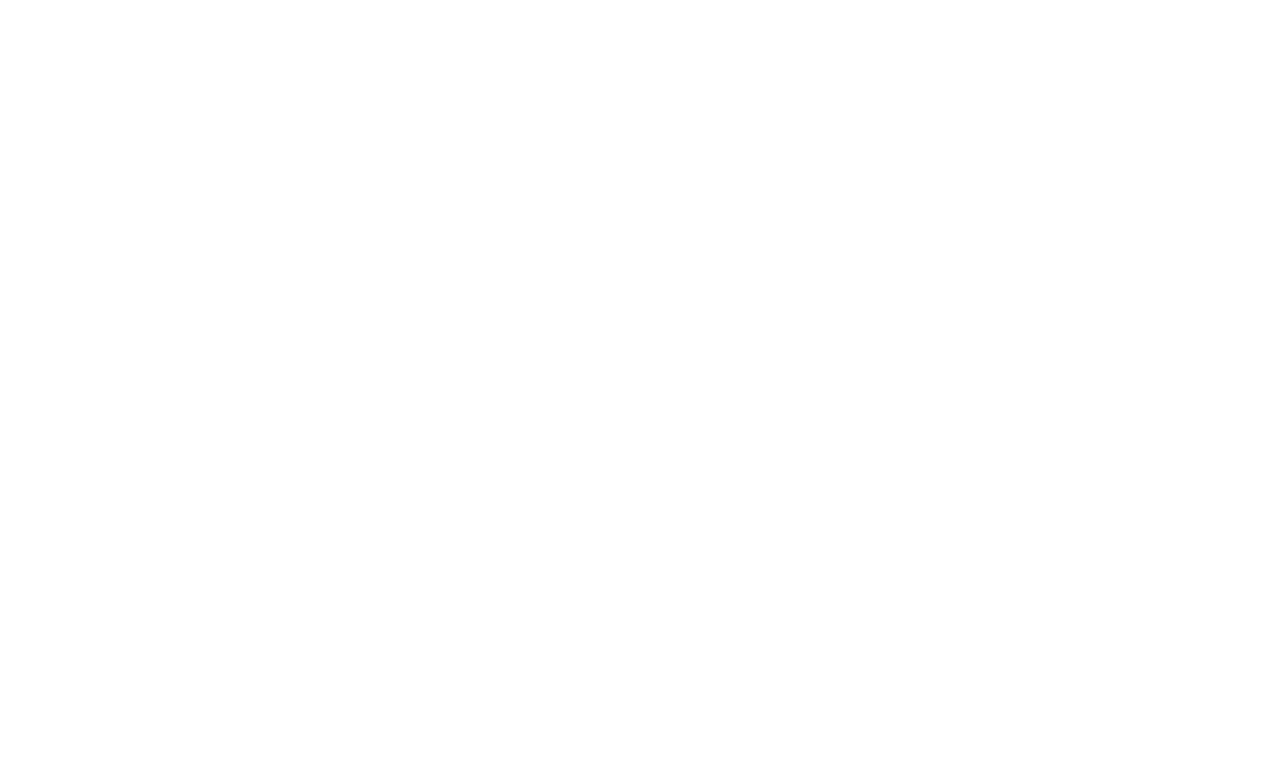
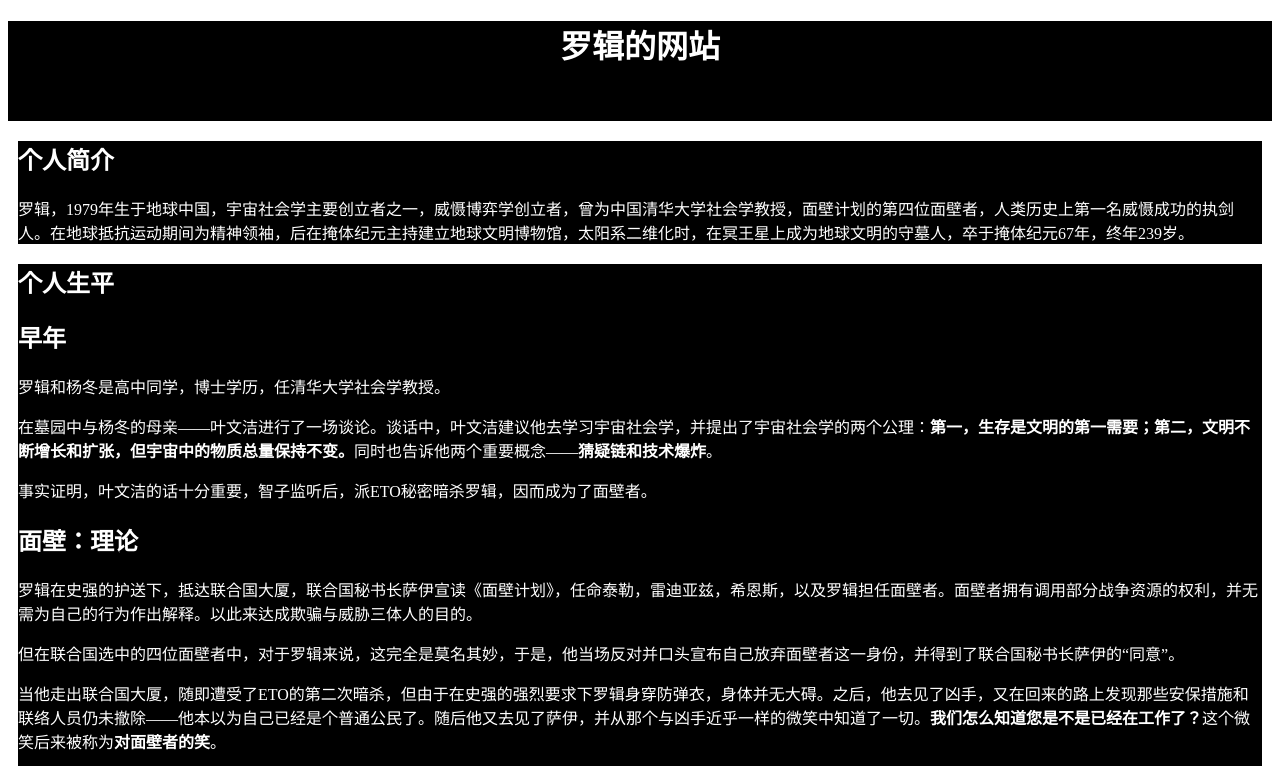
Before and after one commit to wangyichengCX/6943614390664742.github.io, a plain HTML site: page index.html in a window 1280 px wide. Shown: the top 766 px of the page. Drawn offline with Linux system fonts and the light colour scheme.

Commit message:
Update index.html

```diff
--- a/index.html
+++ b/index.html
@@ -9,6 +9,7 @@
 	text-align: center;
 	font-family: "微软雅黑 Light";
 	height: 100px;
+	background-color:#000;
 }
 
 .jianjie {
@@ -16,6 +17,7 @@
 	text-align: left;
 	font-family: "微软雅黑 Light";
 	color: #FFF;
+	background-color:#000;
 }
 .body {
 	background-image: url(milky-way-2695569_1280.jpg);
@@ -30,6 +32,7 @@
  {
 	color: #FFF;
 	color: #FFF;
+	background-color:#000;
 }
 .xia p {
 	color: #FFF;
```
